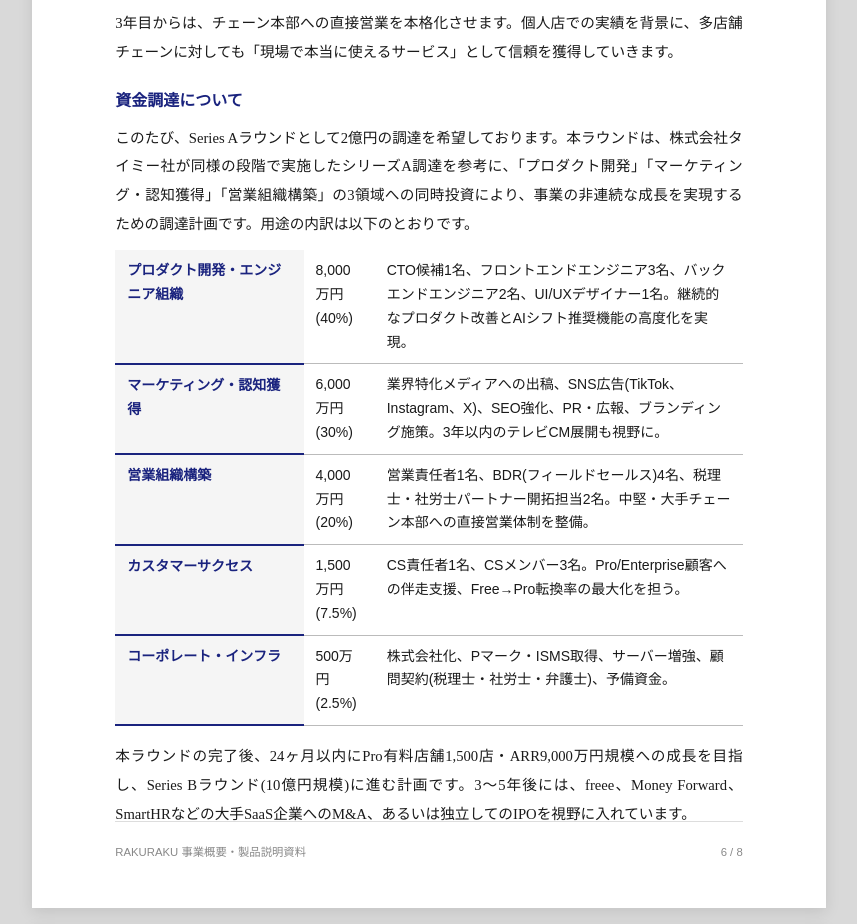
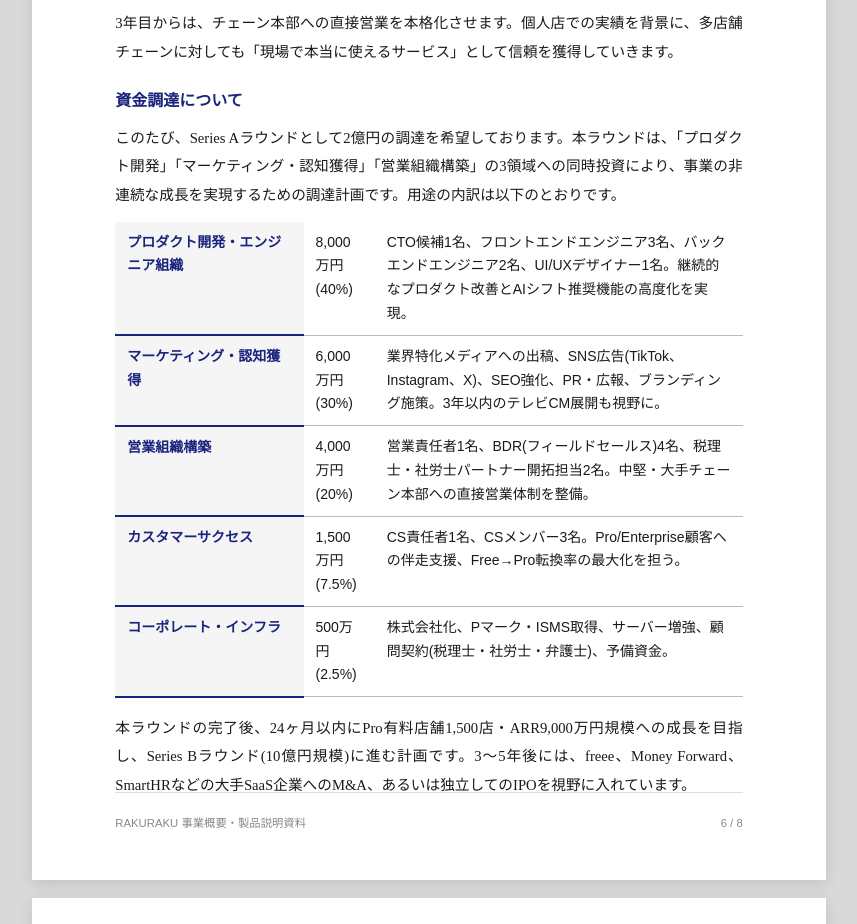
Before and after one commit to rakuraku-shift/rakuraku-shift, a browser extension: page RAKURAKU 事業概要・製品説明資料.html in a window 1280 px wide. Shown: the part 9106-10030 px from the top of the page, without its empty margins (211-1068 px from the left). Drawn offline with Linux system fonts and the light colour scheme.

Commit message:
資金調達セクションから「タイミー社」への言及を削除

```diff
--- a/RAKURAKU 事業概要・製品説明資料.html
+++ b/RAKURAKU 事業概要・製品説明資料.html
@@ -349,7 +349,7 @@ tbody tr:hover{background:#FAFAFA}
 
   <h3>資金調達について</h3>
 
-  <p>このたび、Series Aラウンドとして2億円の調達を希望しております。本ラウンドは、株式会社タイミー社が同様の段階で実施したシリーズA調達を参考に、「プロダクト開発」「マーケティング・認知獲得」「営業組織構築」の3領域への同時投資により、事業の非連続な成長を実現するための調達計画です。用途の内訳は以下のとおりです。</p>
+  <p>このたび、Series Aラウンドとして2億円の調達を希望しております。本ラウンドは、「プロダクト開発」「マーケティング・認知獲得」「営業組織構築」の3領域への同時投資により、事業の非連続な成長を実現するための調達計画です。用途の内訳は以下のとおりです。</p>
 
   <table>
     <tbody>
```
